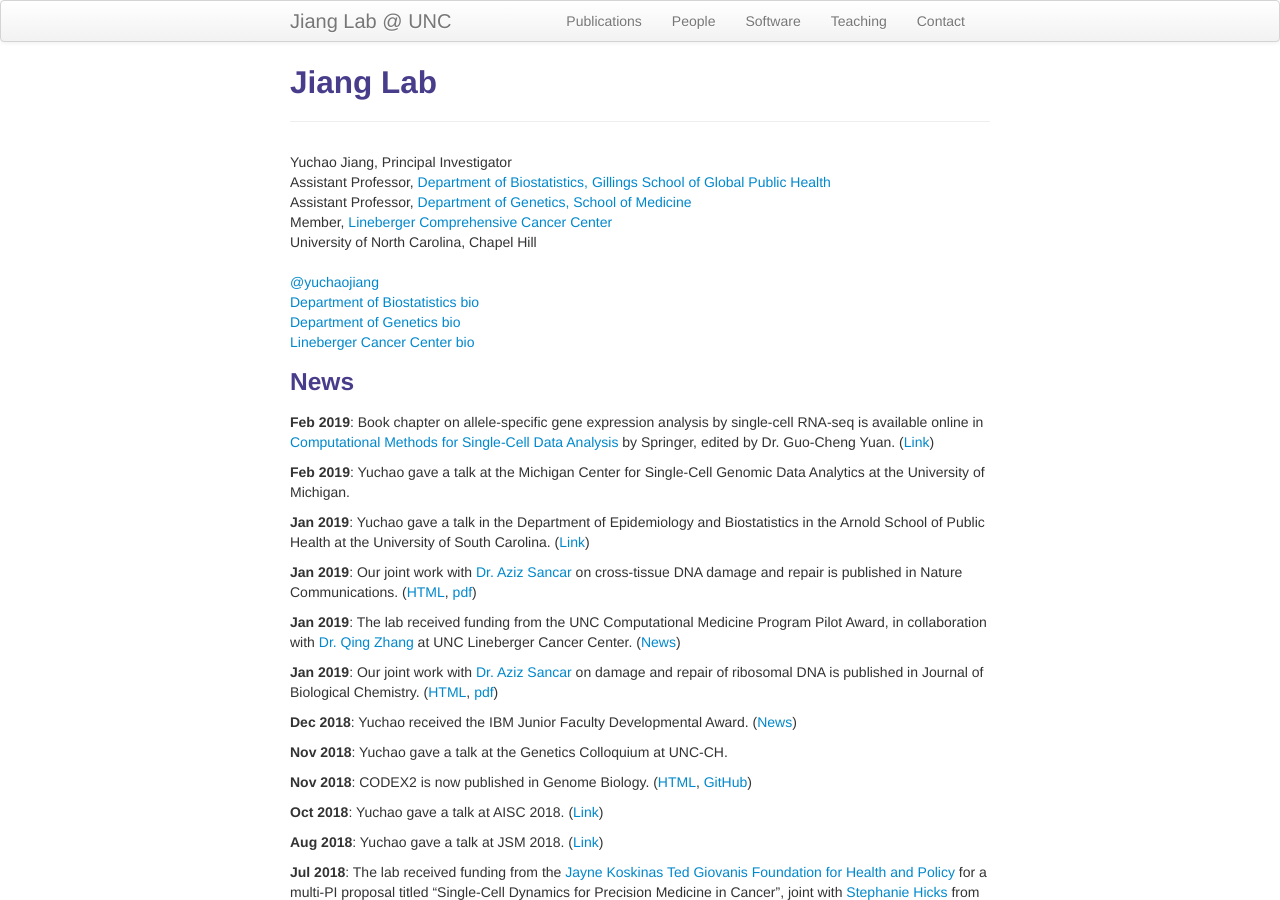
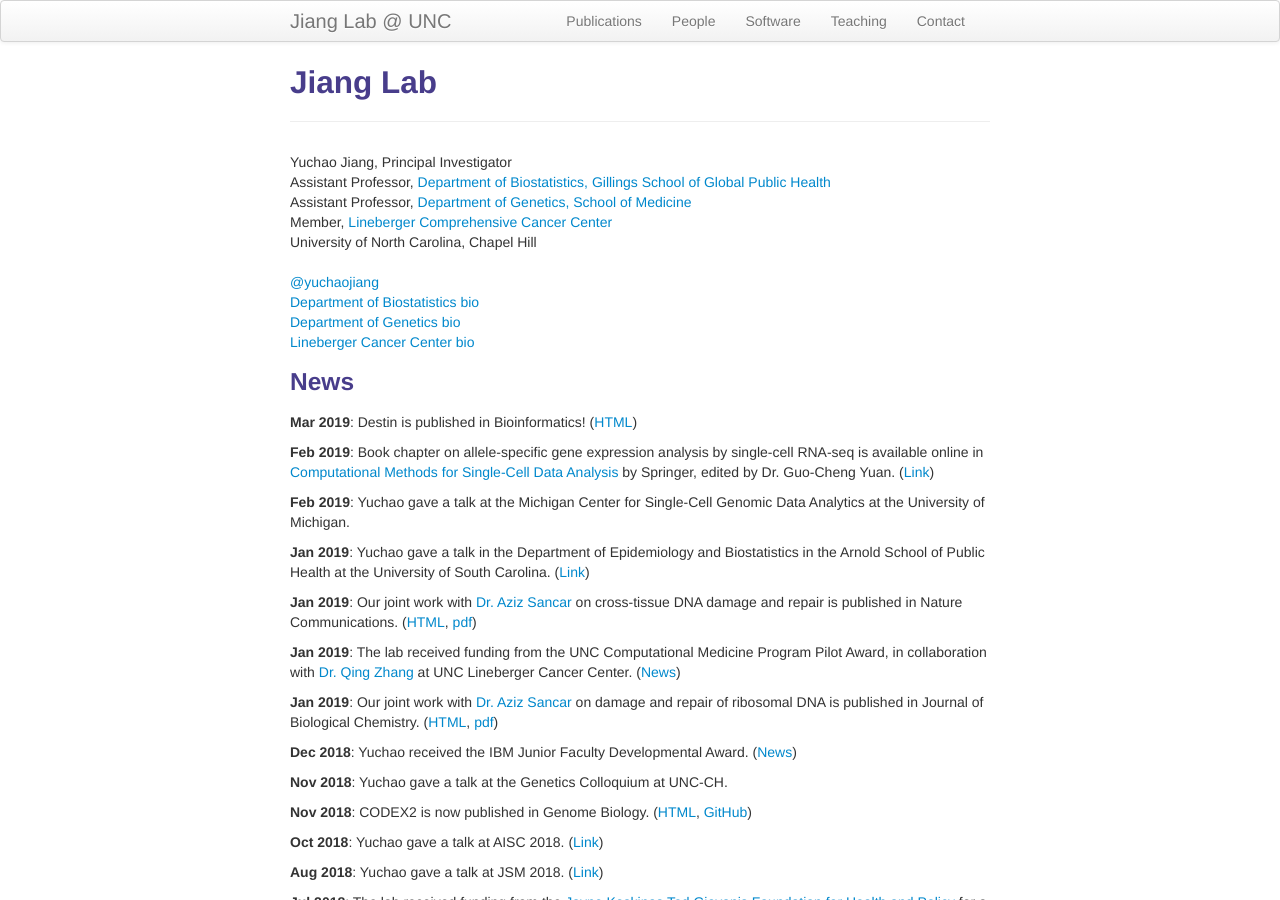
Before and after one commit to yuchaojiang/yuchaojiang.github.io, a Jekyll site: the page built from index.md, in a window 1280 px wide and 900 px high. Built offline with Jekyll 4.4.1, drawn with Linux system fonts in a browser that asks for light colours.

Commit message:
Update index.md

```diff
--- a/index.md
+++ b/index.md
@@ -25,6 +25,8 @@ description: I am an Assistant Professor in the Department of Biostatistics and
 </div>
 
 ### News
+**Mar 2019**: Destin is published in Bioinformatics! ([HTML](https://academic.oup.com/bioinformatics/advance-article/doi/10.1093/bioinformatics/btz141/5367832))
+
 **Feb 2019**: Book chapter on allele-specific gene expression analysis by single-cell RNA-seq is available online in [Computational Methods for Single-Cell Data Analysis](https://www.springer.com/us/book/9781493990566) by Springer, edited by Dr. Guo-Cheng Yuan. ([Link](https://link.springer.com/protocol/10.1007%2F978-1-4939-9057-3_11))
 
 **Feb 2019**: Yuchao gave a talk at the Michigan Center for Single-Cell Genomic Data Analytics at the University of Michigan.
```
